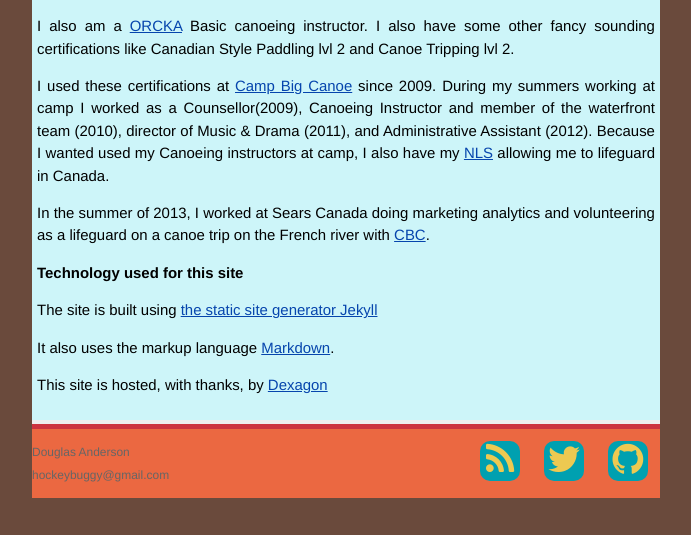
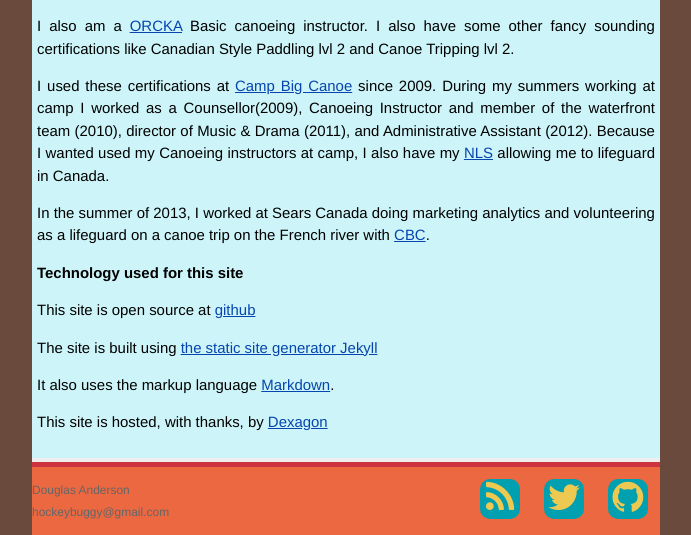
Before and after one commit to hockeybuggy/hockeybuggy.com, a Jekyll site: the page built from about.md, in a window 1280 px wide. Shown: the part 993-1528 px from the top of the page, without its empty margins (294-985 px from the left). Built offline with Jekyll 4.4.1, drawn with Linux system fonts in a browser that asks for light colours; Markdown is read by kramdown in place of the engine named in the settings; before the commit the page ends 1491 px from its top, so only the background shows below that.

Commit message:
Added a open sourced line to end of about page

```diff
--- a/about.md
+++ b/about.md
@@ -26,6 +26,8 @@ volunteering as a lifeguard on a canoe trip on the French river with [CBC][CBC].
 
 ## Technology used for this site
 
+This site is open source at [github][GITHUB]
+
 The site is built using [the static site generator Jekyll][JEKYLL]
 
 It also uses the markup language [Markdown][MARKDOWN].
@@ -39,3 +41,4 @@ This site is hosted, with thanks, by [Dexagon][DEXAGON]
 [JEKYLL]: http://jekyllrb.com
 [MARKDOWN]: http://daringfireball.net/projects/markdown/syntax#overview
 [DEXAGON]: http://www.dexagon.com
+[GITHUB]: http://github.com/hockeybuggy/hockeybuggy.com
```
